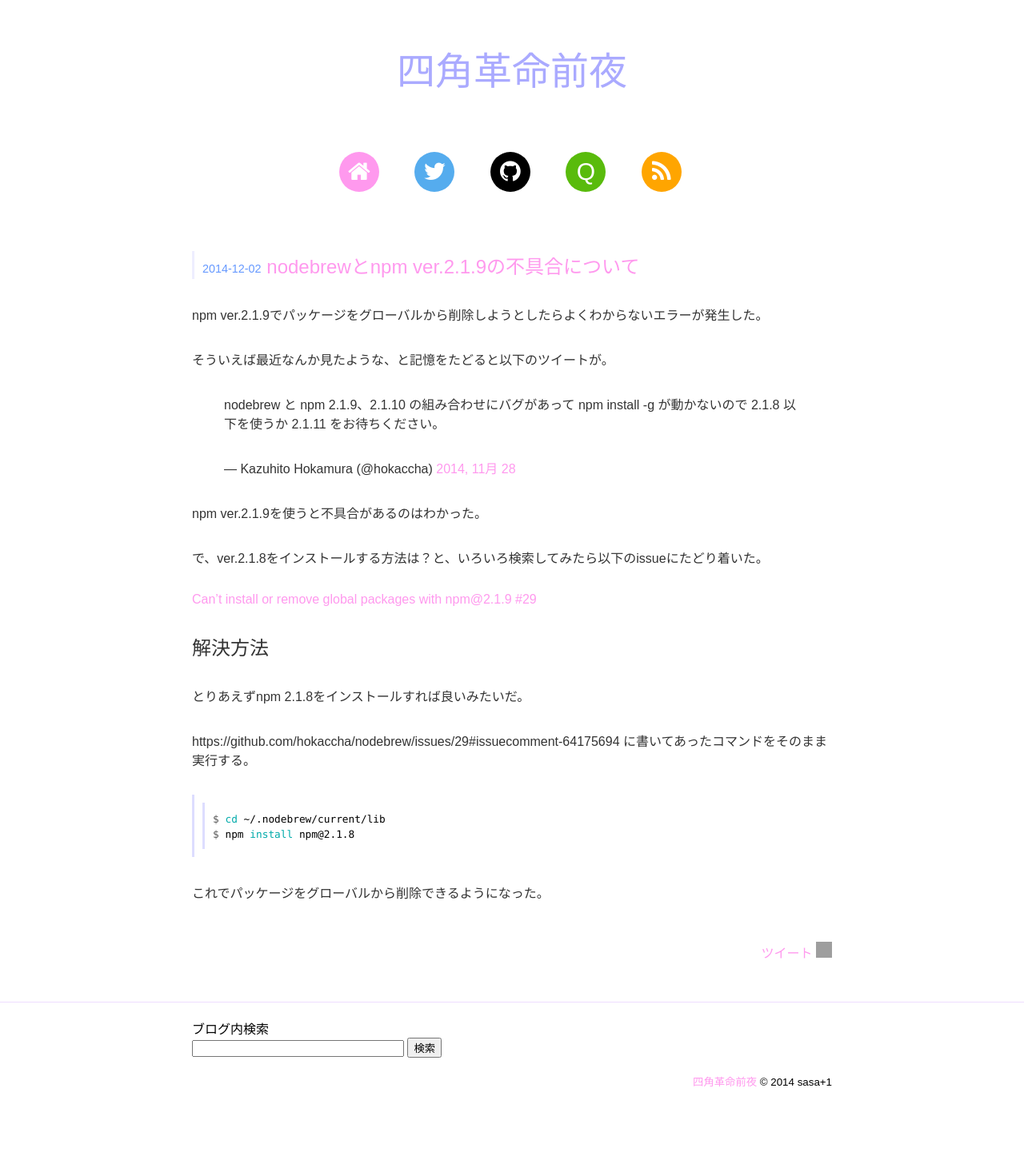
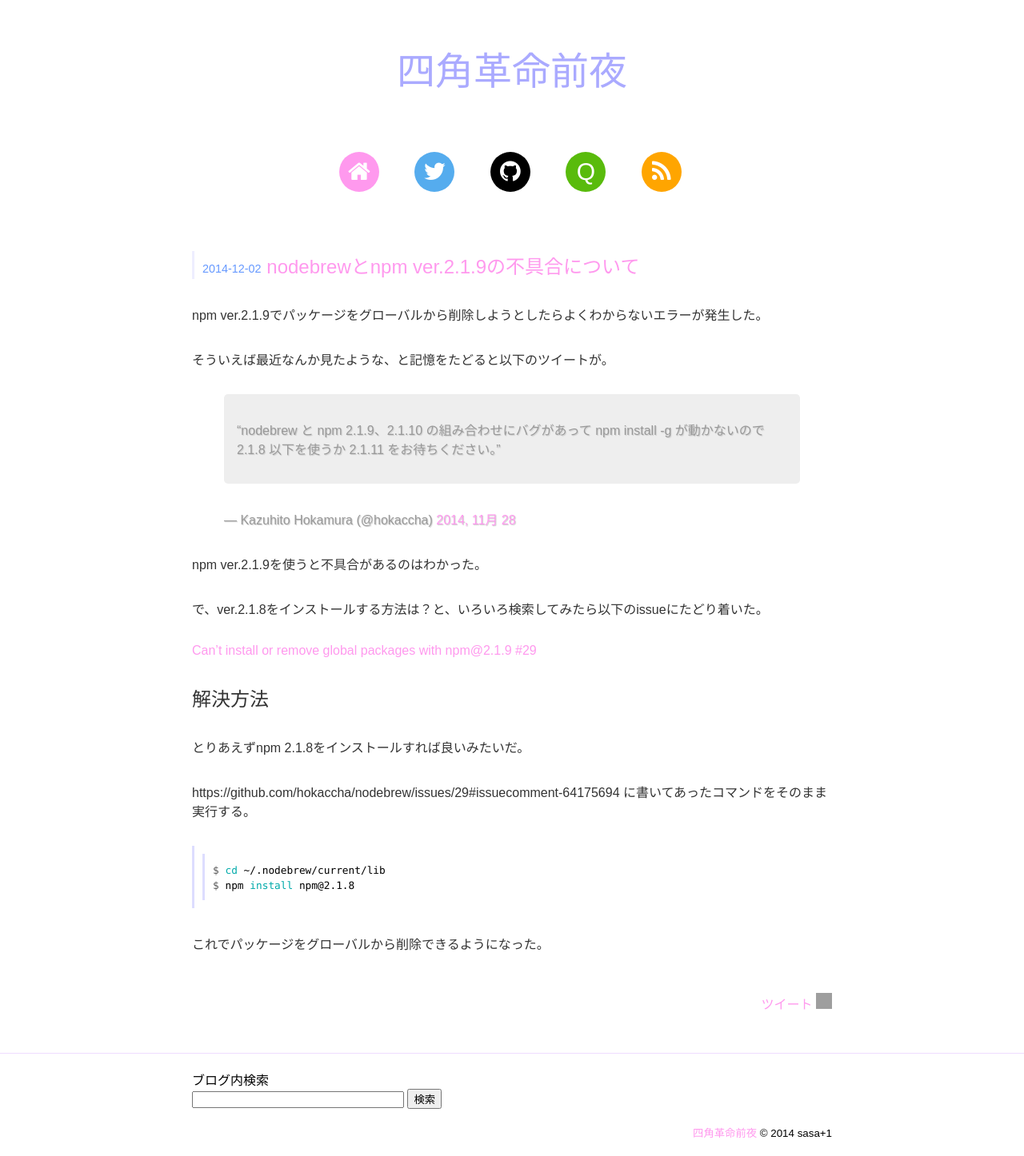
Before and after one commit to sasaplus1/blog, a Jekyll site: the page built from _posts/2014/12/02/2014-12-02-01.md, in a window 1280 px wide. Shown: the whole page at 80% size. Built offline with Jekyll 4.4.1, drawn with Linux system fonts in a browser that asks for light colours; nearby versions of some CDN libraries; Markdown is read by kramdown in place of the engine named in the settings; comment, search, counter and statistics services are not loaded; before the commit the page ends 1382 px from its top, so only the background shows below that; grey boxes are pictures that could not be loaded.

Commit message:
appended scss property

```diff
--- a/css/index.scss
+++ b/css/index.scss
@@ -229,6 +229,24 @@ a:hover {
 		word-wrap: break-word;
 	}
 
+	blockquote {
+		color: #999999;
+		text-shadow: 1px 1px 1px #cccccc;
+
+		p {
+			background-color: #eeeeee;
+			border-radius: 5px;
+			padding: 2rem 1rem;
+		}
+
+		p:before {
+			content: "\201C";
+		}
+		p:after {
+			content: "\201D";
+		}
+	}
+
 	p {
 		margin: 2em 0;
 	}
```
